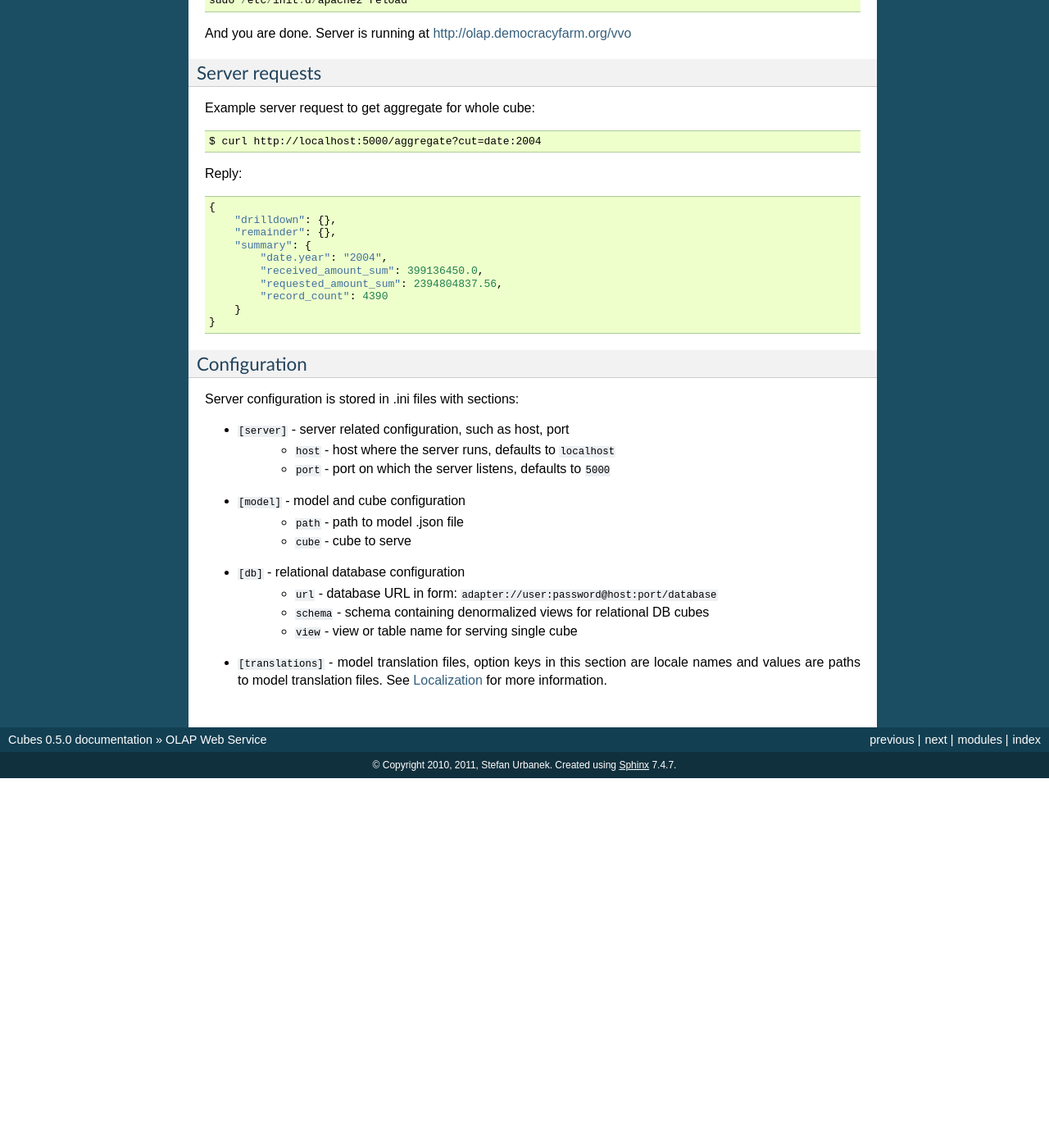
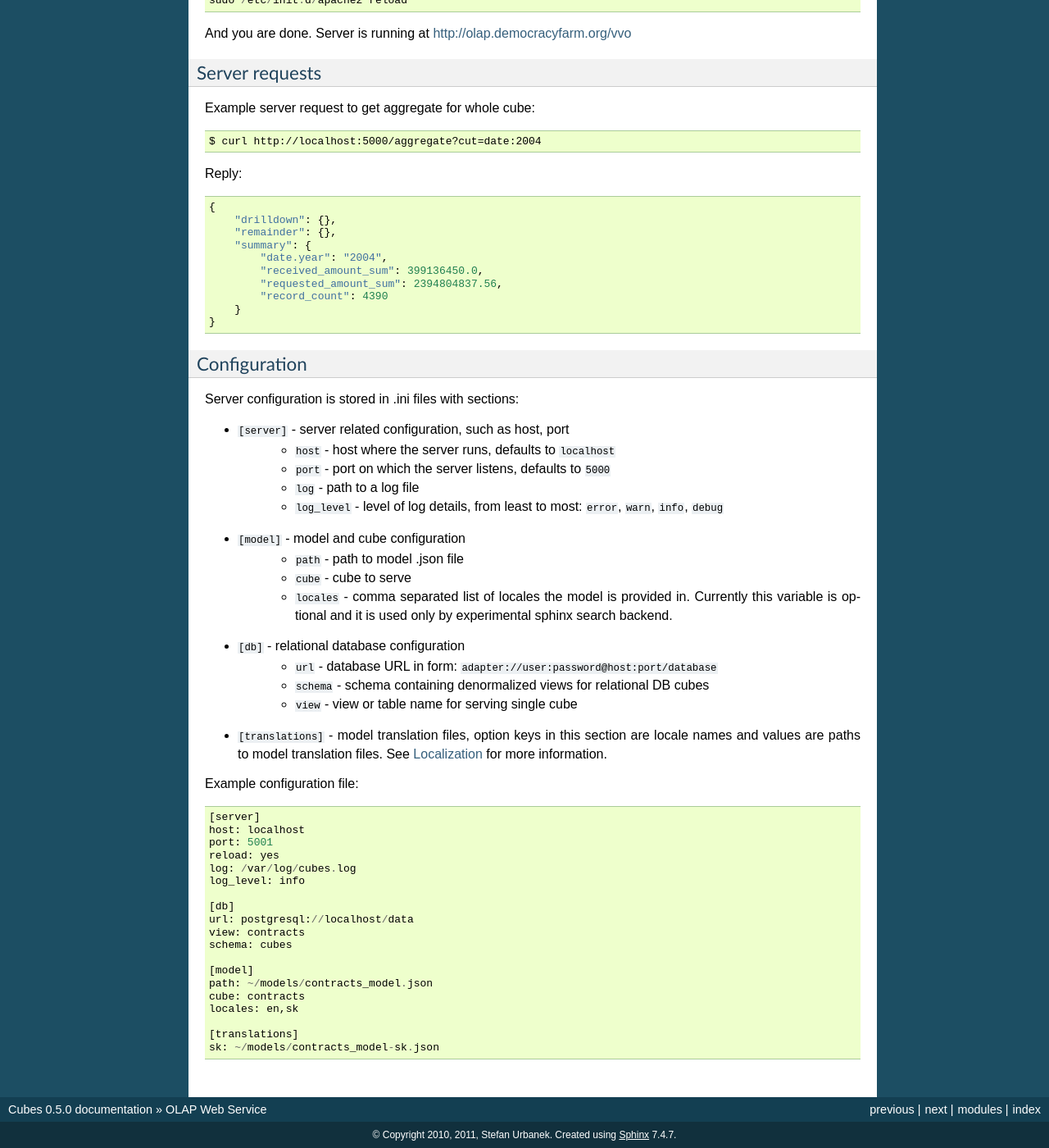
Before and after one commit to DataBrewery/cubes, a Sphinx documentation site: the page built from doc/server.rst, in a window 1280 px wide and 1400 px high, scrolled down 6847 px. Shown: the whole window at 82% size. Built offline with Sphinx 7.4.7, drawn with Linux system fonts in a browser that asks for light colours; before the commit the page ends 7796 px from its top, so only the background shows below that.

Commit message:
update documentation - added info about server log configuration; update news
--HG--
branch : connection_leak_fix

```diff
--- a/doc/server.rst
+++ b/doc/server.rst
@@ -391,12 +391,39 @@ Server configuration is stored in .ini files with sections:
 * ``[server]`` - server related configuration, such as host, port
     * ``host`` - host where the server runs, defaults to ``localhost``
     * ``port`` - port on which the server listens, defaults to ``5000``
+    * ``log`` - path to a log file
+    * ``log_level`` - level of log details, from least to most: ``error``, ``warn``, ``info``,
+      ``debug``
 * ``[model]`` - model and cube configuration
     * ``path`` - path to model .json file
     * ``cube`` - cube to serve
+    * ``locales`` - comma separated list of locales the model is provided in. Currently this
+      variable is optional and it is used only by experimental sphinx search backend.
 * ``[db]`` - relational database configuration
     * ``url`` - database URL in form: ``adapter://user:password@host:port/database``
     * ``schema`` - schema containing denormalized views for relational DB cubes
     * ``view`` - view or table name for serving single cube
 * ``[translations]`` - model translation files, option keys in this section are locale names and
   values are paths to model translation files. See :doc:`localization` for more information.
+
+Example configuration file::
+
+    [server]
+    host: localhost
+    port: 5001
+    reload: yes
+    log: /var/log/cubes.log
+    log_level: info
+
+    [db]
+    url: postgresql://localhost/data
+    view: contracts
+    schema: cubes
+
+    [model]
+    path: ~/models/contracts_model.json
+    cube: contracts
+    locales: en,sk
+
+    [translations]
+    sk: ~/models/contracts_model-sk.json
```
Also changed, not shown: 1 other file.
